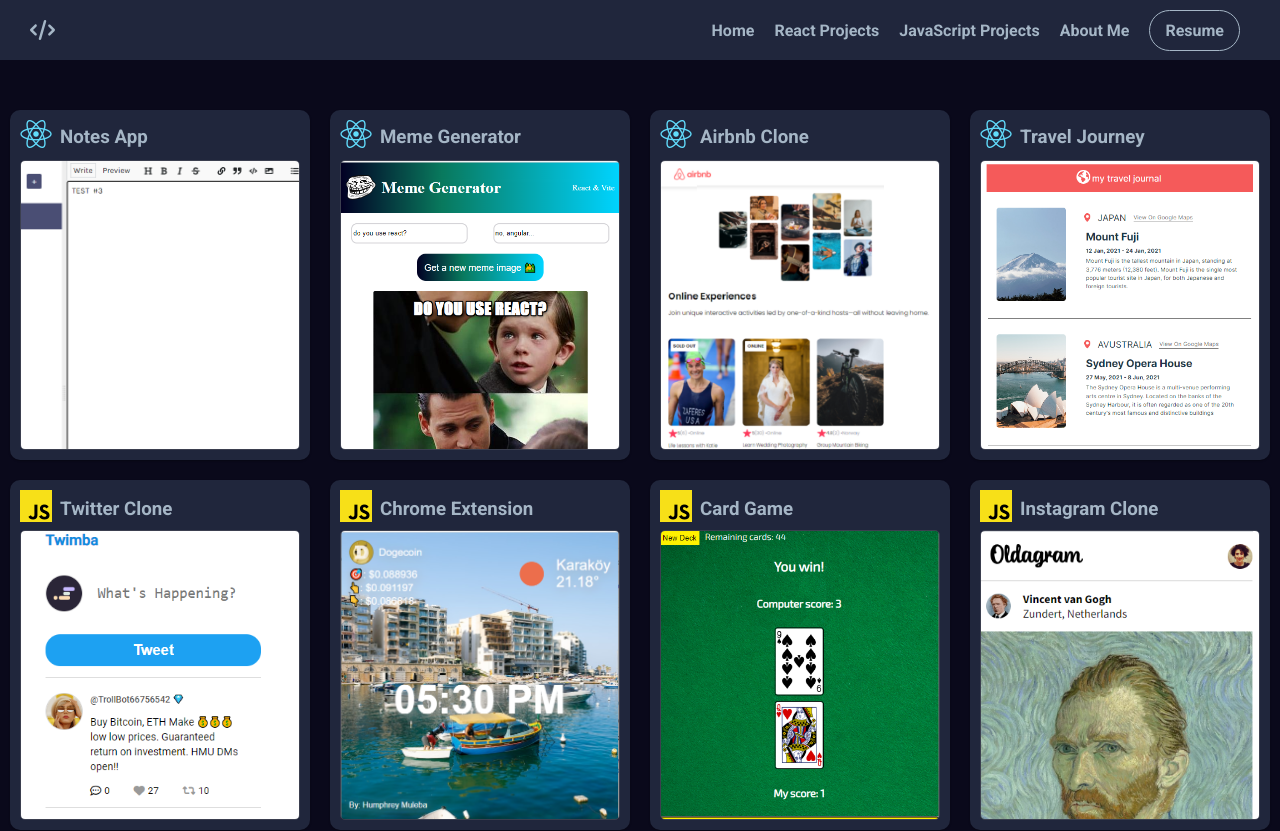
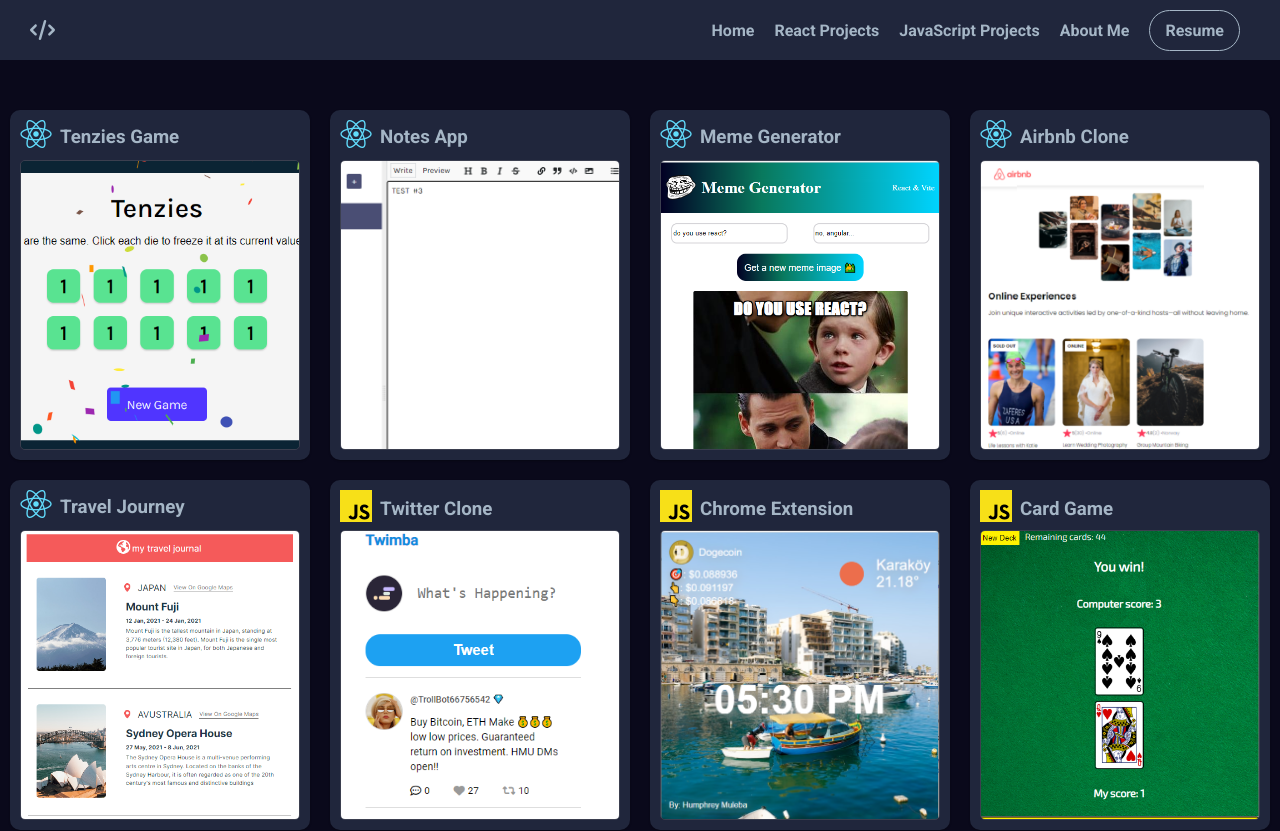
Before and after one commit to ozgeahras/my-portfolio, a React (Vite) app: page / in a window 1280 px wide. Shown: the top 831 px of the page. Built offline with nearby package versions, Linux system fonts and the light colour scheme.

Commit message:
added tenzies game

```diff
--- a/src/data.js
+++ b/src/data.js
@@ -1,4 +1,13 @@
 export default [
+  {
+    id: 21,
+    title: "Tenzies Game",
+    source: "https://github.com/ozgeahras/tenzies-game-react",
+    demo: "https://ozgeahras.github.io/tenzies-game-react/",
+    image: "/assets/tenzies-game-react.png",
+    logo: "/assets/logo/react-logo.png",
+    tech: "react",
+  },
   {
     id: 20,
     title: "Notes App",
```
Also changed, not shown: public/assets/tenzies-game-react.png (added).
